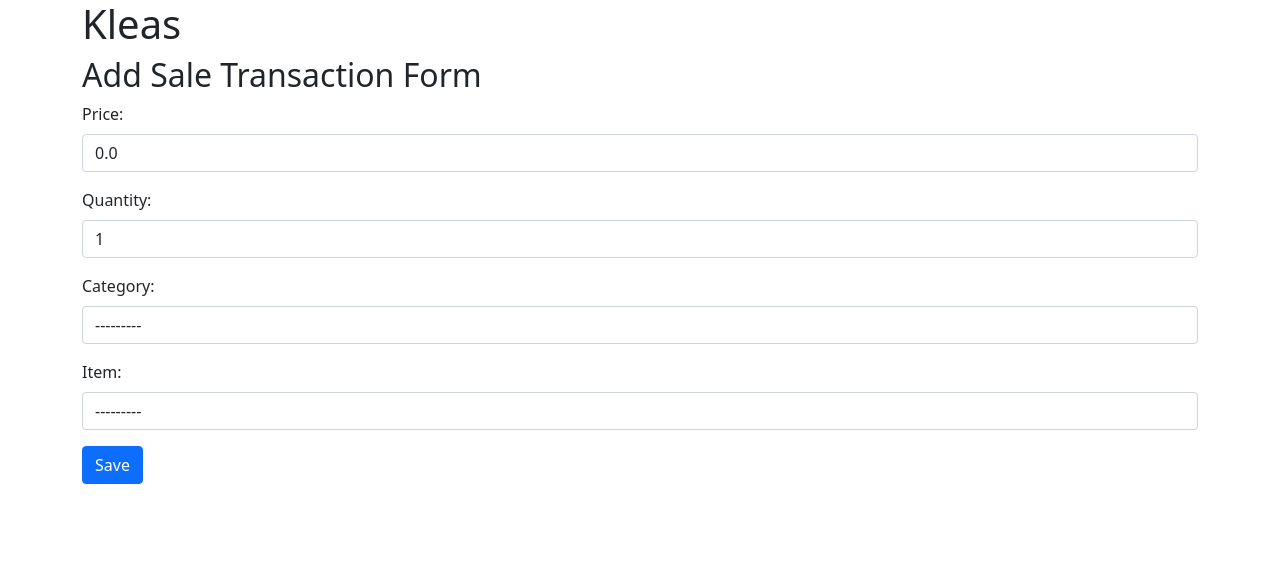
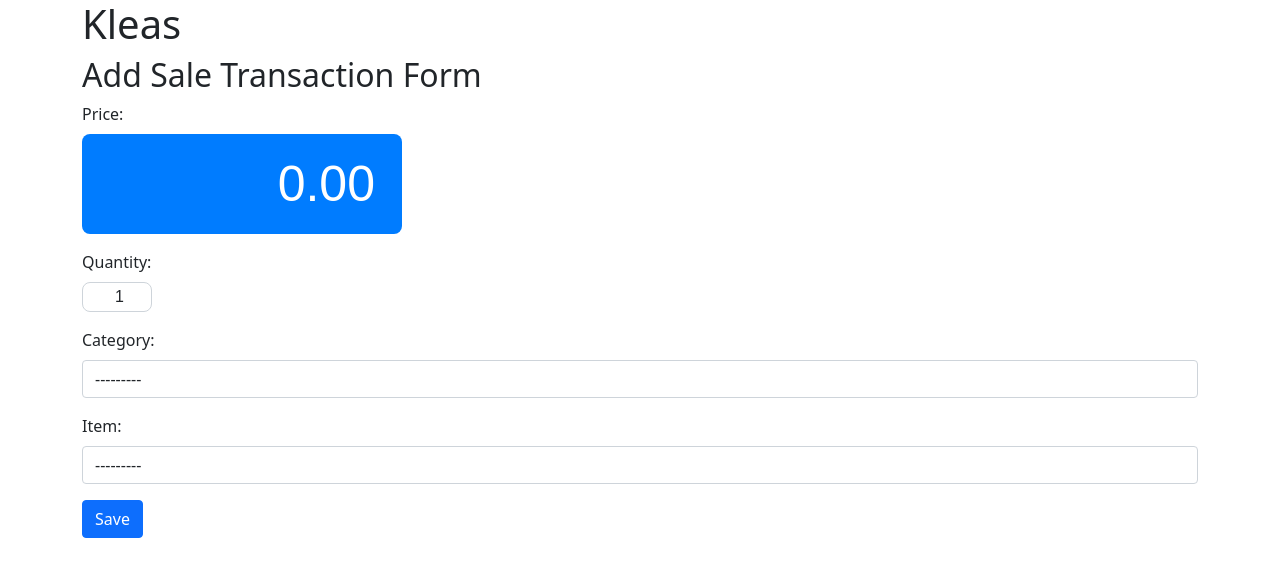
Before and after one commit to fvea/kleas-web-app, a Django app: page / in a window 1280 px wide. Shown: the top 577 px of the page. Run offline with Django 4.2, Linux system fonts and the light colour scheme; data that the repository does not hold is empty.

Commit message:
Updated test repo.

```diff
--- a/sales/forms.py
+++ b/sales/forms.py
@@ -12,7 +12,8 @@ class SaleForm(forms.ModelForm):
                 attrs={
                     "id": "price-num-input",
                     "class": "form-control",
-                    "value": "0.0"}
+                    "value": "0.00",
+                    "min":"0"}
                     ),
             "quantity": forms.NumberInput(
                 attrs={
--- a/sales/static/sales/sample.css
+++ b/sales/static/sales/sample.css
@@ -1,7 +1,24 @@
-h1 {
-    color: blueviolet;
+#price-num-input {
+    font-family: 'Inter Regular', arial;
+    text-align: right;
+    font-size: 50px;
+    border: none;
+    background-color:#007CFF;
+    color: #FFFFFF;
+    border-radius: 0.5rem;
+    width: 320px;
+    height: 100px;
 }
 
-#category-dropdown {
-    background-color: blueviolet;
+#quantity-num-input {
+    font-family: 'Inter Regular', arial;
+    text-align: right;
+    font-size: 16px;
+    height: 30px;
+    width: 70px;
+    display: flex;
+    align-items: center;
+    justify-content: center;
+    background: #FFFFFF;
+    border-radius: 0.5rem;
 }
--- a/templates/base.html
+++ b/templates/base.html
@@ -9,6 +9,7 @@
 
     <!-- Bootstrap5 -->
     <link href="https://cdn.jsdelivr.net/npm/bootstrap@5.0.2/dist/css/bootstrap.min.css" rel="stylesheet" integrity="sha384-EVSTQN3/azprG1Anm3QDgpJLIm9Nao0Yz1ztcQTwFspd3yD65VohhpuuCOmLASjC" crossorigin="anonymous">
+    <link rel="stylesheet" type="text/css" href="{% static 'sales/sample.css' %}"/>
 </head>
 <body>
 
```
